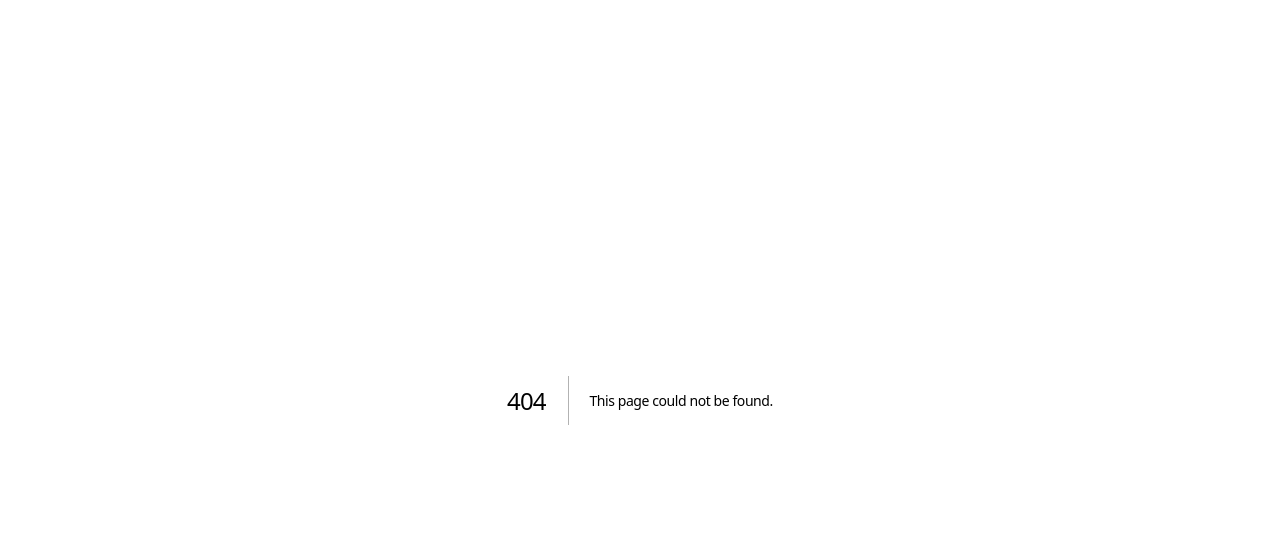
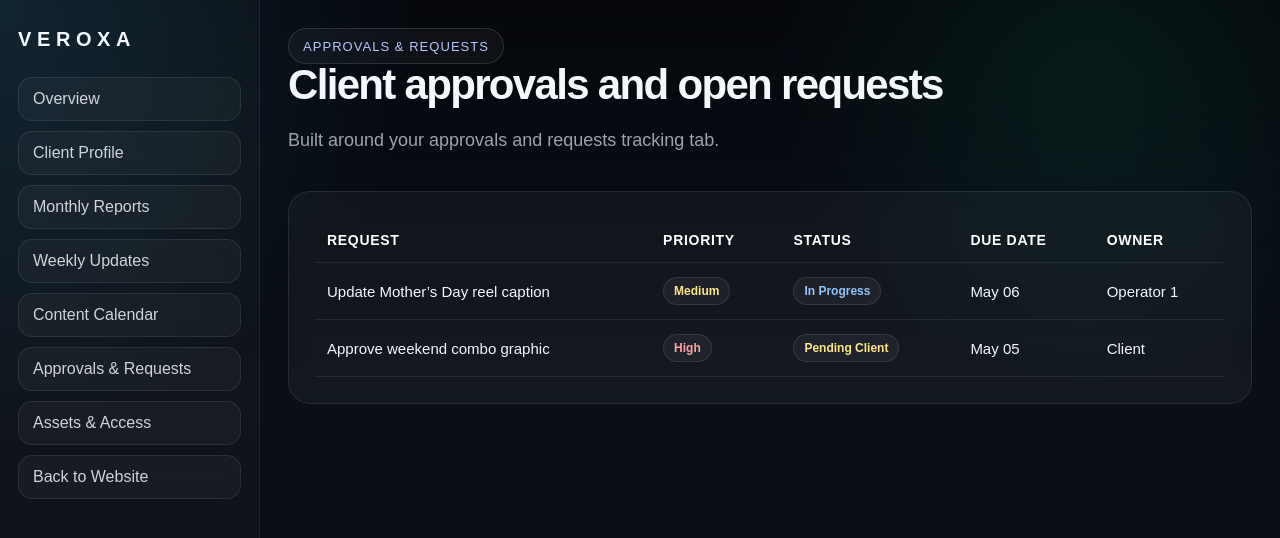
Before and after one commit to fgohar1/veroxa-site, a Next.js app: page / in a window 1280 px wide. Before the commit this address had no page. Shown: the top 538 px of the page. Built offline with nearby package versions, Linux system fonts and the light colour scheme.

Commit message:
Add files via upload

```diff
--- /dev/null
+++ b/app/page.js
@@ -0,0 +1,62 @@
+export default function ApprovalsRequestsPage() {
+  return (
+    <main className="portal-shell">
+
+<aside className="sidebar">
+  <div className="brand">VEROXA</div>
+  <div className="sidebar-stack">
+    <a className="sidebar-link" href="/client-dashboard">Overview</a>
+    <a className="sidebar-link" href="/client-dashboard/profile">Client Profile</a>
+    <a className="sidebar-link" href="/client-dashboard/monthly-reports">Monthly Reports</a>
+    <a className="sidebar-link" href="/client-dashboard/weekly-updates">Weekly Updates</a>
+    <a className="sidebar-link" href="/client-dashboard/content-calendar">Content Calendar</a>
+    <a className="sidebar-link" href="/client-dashboard/approvals-requests">Approvals & Requests</a>
+    <a className="sidebar-link" href="/client-dashboard/assets-access">Assets & Access</a>
+    <a className="sidebar-link" href="/">Back to Website</a>
+  </div>
+</aside>
+
+      <section className="dashboard">
+        <div className="dashboard-top">
+          <div>
+            <div className="badge">Approvals & Requests</div>
+            <h1>Client approvals and open requests</h1>
+            <p className="muted">Built around your approvals and requests tracking tab.</p>
+          </div>
+        </div>
+
+        <div className="table-card">
+          <div className="table-wrap">
+            <table>
+              <thead>
+                <tr>
+                  <th>Request</th>
+                  <th>Priority</th>
+                  <th>Status</th>
+                  <th>Due Date</th>
+                  <th>Owner</th>
+                </tr>
+              </thead>
+              <tbody>
+                <tr>
+                  <td>Update Mother’s Day reel caption</td>
+                  <td><span className="status-pill status-yellow">Medium</span></td>
+                  <td><span className="status-pill status-blue">In Progress</span></td>
+                  <td>May 06</td>
+                  <td>Operator 1</td>
+                </tr>
+                <tr>
+                  <td>Approve weekend combo graphic</td>
+                  <td><span className="status-pill status-red">High</span></td>
+                  <td><span className="status-pill status-yellow">Pending Client</span></td>
+                  <td>May 05</td>
+                  <td>Client</td>
+                </tr>
+              </tbody>
+            </table>
+          </div>
+        </div>
+      </section>
+    </main>
+  );
+}
```
